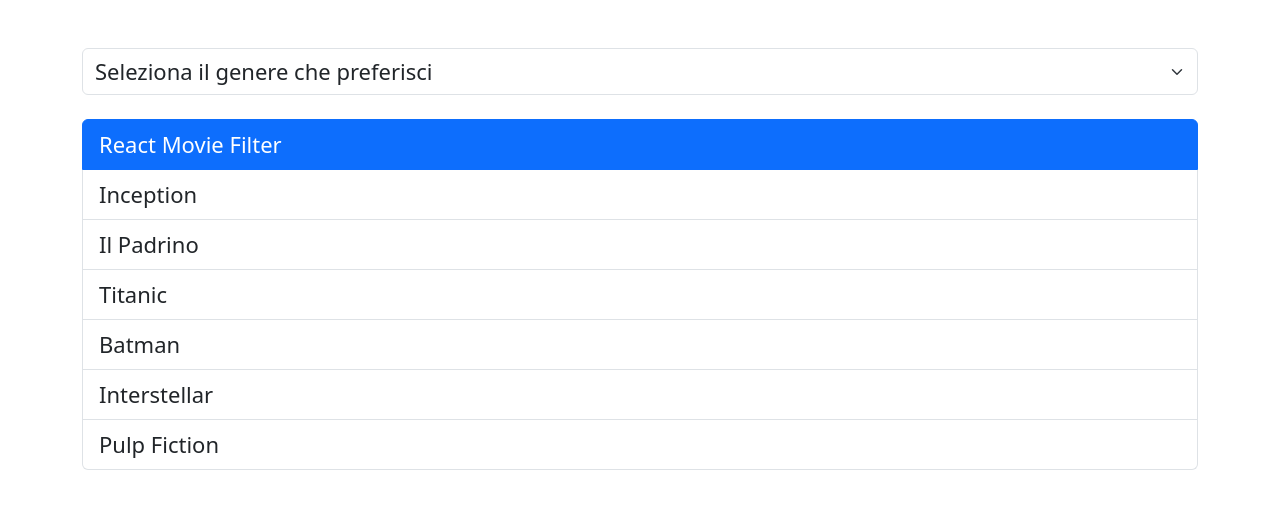
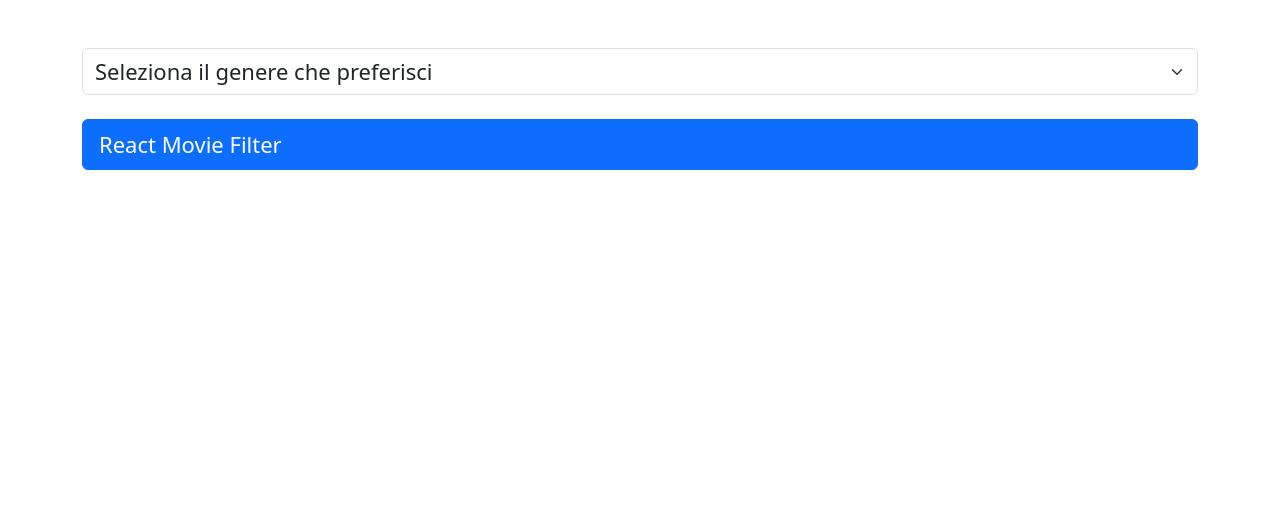
Before and after one commit to GaetanoNicotra/react-movie-filter, a React (Vite) app: page / in a window 1280 px wide. Shown: the top 508 px of the page. Built offline with nearby package versions, Linux system fonts and the light colour scheme.

Commit message:
[FIX] correzione del sitema di filtraggio

```diff
--- a/src/App.jsx
+++ b/src/App.jsx
@@ -13,30 +13,34 @@ function App() {
   const [search, setSearch] = useState("")
   const [movies, setMovies] = useState(moviesArray)
   const [filteredMovies, setFilteredMovies] = useState(movies)
+  const [selectedGenre, setSelectedGenre] = useState("")
 
+  // useEffect(() => {
+  //   const filteredArray = movies.filter((movie) => {
+  //     return movie.genre.toLowerCase().includes(search.toLocaleLowerCase());
+  //   });
+  //   setFilteredMovies(filteredArray)
+  // }, [movies, search])
 
   useEffect(() => {
-    console.log('funziona')
-    const filteredArray = movies.filter((movie) => {
-      return movie.genre.toLowerCase().includes(search.toLocaleLowerCase());
-    });
-    setFilteredMovies(filteredArray)
-  }, [movies, search])
-
+    const newFilteredMovies = movies.filter((movie) => {
+      return selectedGenre === movie.genre
+    })
+    setFilteredMovies(newFilteredMovies)
+  }, [selectedGenre]);
 
   return (
     <>
       <div className="container mt-5">
-        <select className="form-select mb-4 f-size" aria-label="Default select example">
+        <select className="form-select mb-4 f-size" aria-label="Default select example" onChange={(e) => { setSelectedGenre(e.target.value) }} >
           <option selected>Seleziona il genere che preferisci</option>
-          {filteredMovies.map(movie => (
-            <option value="1">{movie.genre}</option>
+          {movies.map(movie => (
+            <option value={movie.genre} >{movie.genre}</option>
           ))}
-
         </select>
         <ul className="list-group">
           <li className="list-group-item active" aria-current="true">React Movie Filter</li>
-          {moviesArray.map(movie => (
+          {filteredMovies.map(movie => (
             <li className="list-group-item" key={movie.genre}>{movie.title}</li>
           ))}
         </ul>
```
